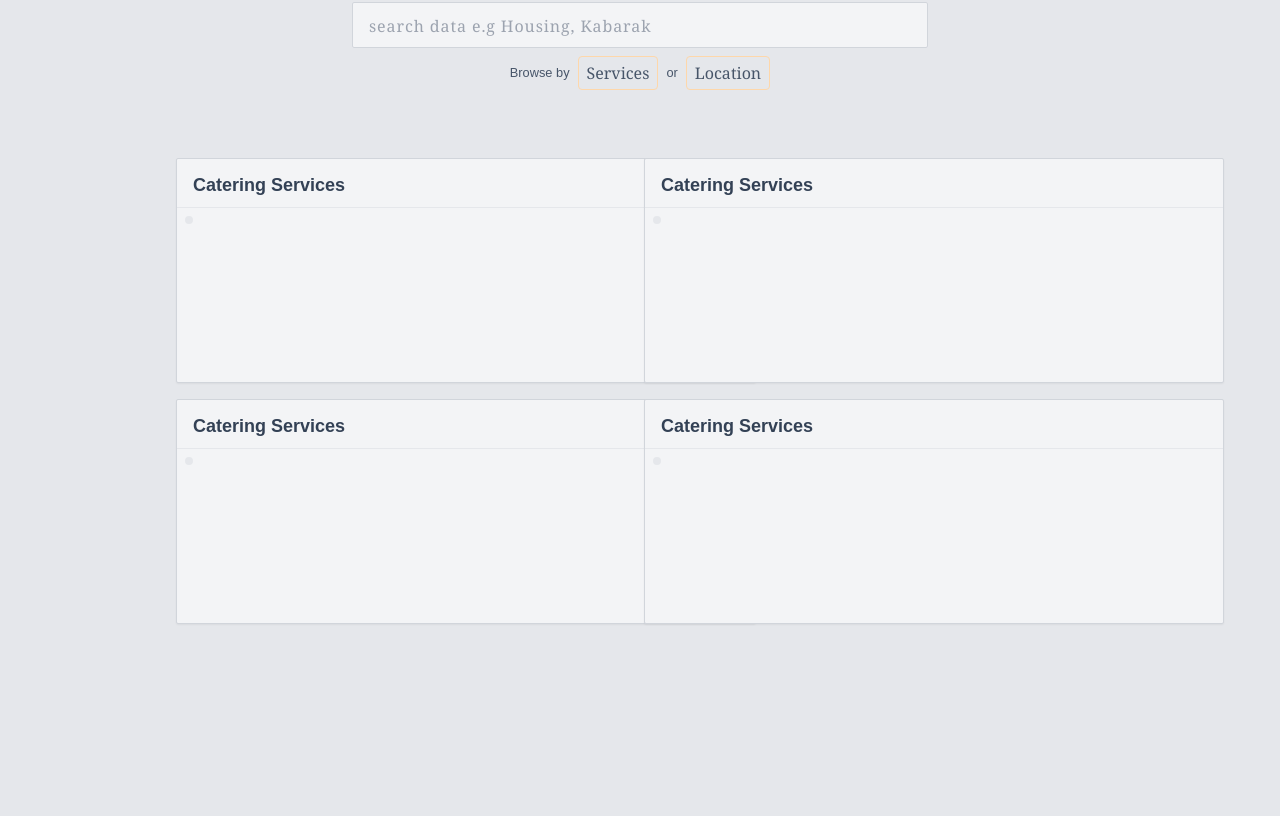
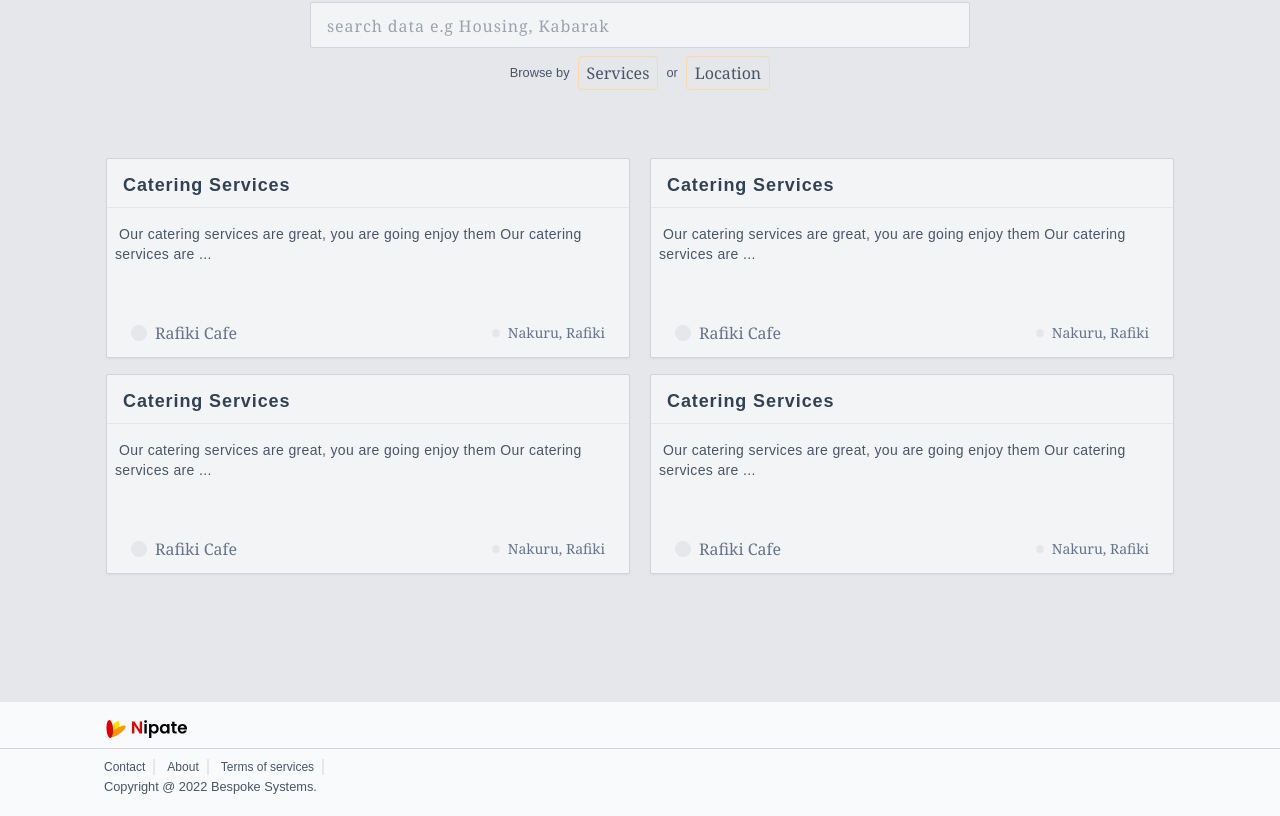
Before and after one commit to Amos-Ditto/NipateWebapp, a Vue app: page / in a window 1280 px wide. Shown: the part 203-1019 px from the top of the page. Before the commit the page ends 859 px from the top, so only its background shows below. Built offline with nearby package versions, Linux system fonts and the light colour scheme.

Commit message:
chore: Update dashboard features

```diff
--- a/src/components/Cards/RecentServiceData.vue
+++ b/src/components/Cards/RecentServiceData.vue
@@ -1,16 +1,23 @@
 <template>
-    <div class="w-full md:w-[400px] lg:w-[580px] h-[180px] sm:h-[225px] py-1 bg-gray-100 rounded-sm border border-gray-300 shadow-sm transition-width duration-300 flex flex-col">
+    <div class="w-full h-[180px] sm:h-[200px] py-1 bg-gray-100 rounded-sm border border-gray-300 shadow-sm transition-all duration-300 flex flex-col relative gap-y-4 cursor-pointer hover:bg-gray-50">
         <div class="card-top w-full border-b border-gray-200 px-4 py-2">
-            <h3 class="text-lg text-slate-700 font-bold">Catering Services</h3>
+            <h3 class="text-lg text-slate-700 font-bold tracking-wider">Catering Services</h3>
         </div>
-        <div class="card-body w-full px-2">
-
+        <div class="card-body w-full pl-2 pr-2 lg:pr-5">
+            <p class="text-slate-600 indent-1 tracking-wide text-sm">Our catering services are great, you are going enjoy them Our catering services are ...</p>
         </div>
-        <div class="card-footer w-full flex flex-row items-center px-2 py-2">
-            <div class="user-name">
-                <div class="avatar px-1 py-1 bg-gray-200 rounded-full">
+        <div class="card-footer w-full flex flex-row items-center justify-between px-6 py-3 absolute bottom-0">
+            <div class="user-name flex items-center gap-2 flex-row">
+                <div class="avatar px-2 py-2 bg-gray-200 rounded-full">
                     <div class="i-mdi-account text-slate-600 text-xl"></div>
                 </div>
+                <span class="text-slate-500 text-base font-serif">Rafiki Cafe</span>
+            </div>
+            <div class="location-pin flex items-center gap-2 flex-row">
+                <div class="location-icon px-1 py-1 bg-gray-200 rounded-full">
+                    <div class="i-mdi-map-marker"></div>
+                </div>
+                <span class="text-slate-500 text-sm font-serif">Nakuru, Rafiki</span>
             </div>
         </div>
     </div>
--- /dev/null
+++ b/src/components/Layouts/MainFooter.vue
@@ -0,0 +1,32 @@
+<template>
+    <footer class="w-full py-2 bg-gray-50 shadow-md flex items-center flex-col">
+        <div class="top-footer w-full border-b border-gray-300 py-2 px-[8px] lg:px-[100px] transition-pad duration-300 flex items-center flex-row">
+            <div class="logo py-0.5 flex flex-row items-center">
+                <img src="../../assets/Logo/Vector.svg" alt="logo">
+                <img src="../../assets/Logo/Nipate.svg" alt="logo">
+            </div>
+        </div>
+        <div class="bottom-footer w-full px-[8px] lg:px-[100px] transition-pad duration-300 pt-2 pb-1 sm:pb-3 flex flex-col items-center">
+            <div class="top-b-footer w-full flex flex-row py-0.5 gap-2">
+                <span>Contact</span>
+                <span>About</span>
+                <span>Terms of services</span>
+            </div>
+            <div class="bottom-b-footer flex flex-col w-full px-1">
+                <small class="text-slate-600">Copyright @ 2022 Bespoke Systems.</small>
+            </div>
+        </div>
+    </footer>
+</template>
+
+<style scoped>
+
+.top-footer .logo img {
+    @apply min-w-[2rem] max-w-[4rem] h-[1.12rem];
+}
+
+.top-b-footer span {
+    @apply text-xs hover:underline text-slate-600 border-r-2 pl-1 pr-2 border-gray-200 cursor-pointer relative;
+
+}
+</style>
--- a/src/components/Layouts/MainTopBar.vue
+++ b/src/components/Layouts/MainTopBar.vue
@@ -19,7 +19,7 @@
             <div class="bottom-left-nav flex items-center flex-row">
                 <ul class="flex flex-row items-center gap-4">
                     <li>Services</li>
-                    <li>Requests</li>
+                    <!-- <li>Requests</li> -->
                     <li><div class="user-avatar px-1 py-1 rounded-full bg-gray-200">
                         <div class="i-mdi-account text-2xl text-slate-400"></div>
                     </div>Account</li>
--- a/src/views/Home.vue
+++ b/src/views/Home.vue
@@ -1,15 +1,17 @@
 <script setup lang="ts">
 import MainTopBar from '../components/Layouts/MainTopBar.vue';
+import MainFooter from '../components/Layouts/MainFooter.vue';
 
 </script>
 <template>
     <main>
-        <MainTopBar class="sticky top-0" />
+        <MainTopBar class="sticky top-0 z-30" />
         <router-view v-slot="{ Component }">
           <transition name="fade" mode="out-in">
             <component :is="Component" />
           </transition>
         </router-view>
+        <MainFooter />
     </main>
 </template>
 
--- a/src/views/Home/Dashboard.vue
+++ b/src/views/Home/Dashboard.vue
@@ -4,12 +4,12 @@ import RecentServiceData from '../../components/Cards/RecentServiceData.vue';
 
 </script>
 <template>
-    <main class="w-full pt-8 lg:px-[160px] flex flex-col gap-y-8">
+    <main class="w-full pt-8 pb-8 md:pb-24 px-[8px] xl:px-[90px] 2xl:px-[130px] transition-pad duration-300 flex flex-col gap-y-8">
         <section class="w-full">
             <HeroDashboard />
         </section>
-        <section class="w-full flex flex-col gap-4 pb-8 pt-8">
-            <div class="recent-services grid grid-cols-1 sm:grid-cols-2 gap-y-4 gap-x-2 px-4">
+        <section class="w-full flex flex-col gap-4 pb-8 pt-1 sm:pt-8 transition-pad duration-300">
+            <div class="recent-services grid grid-cols-1 sm:grid-cols-2 gap-y-0.5 transition-all sm:gap-y-4 gap-x-2 lg:gap-x-5 px-4">
                 <RecentServiceData />
                 <RecentServiceData />
                 <RecentServiceData />
```
